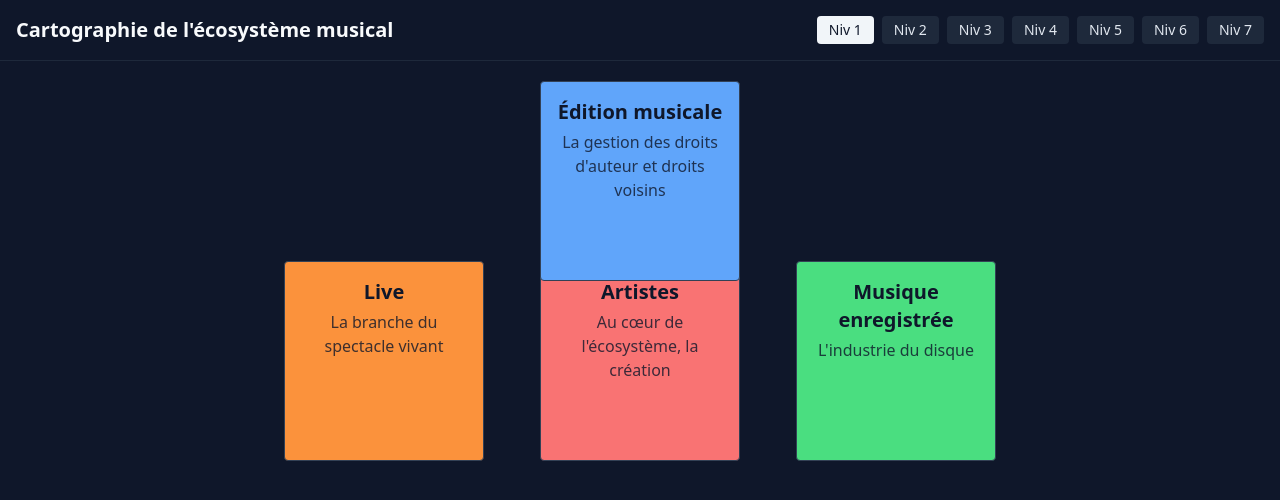
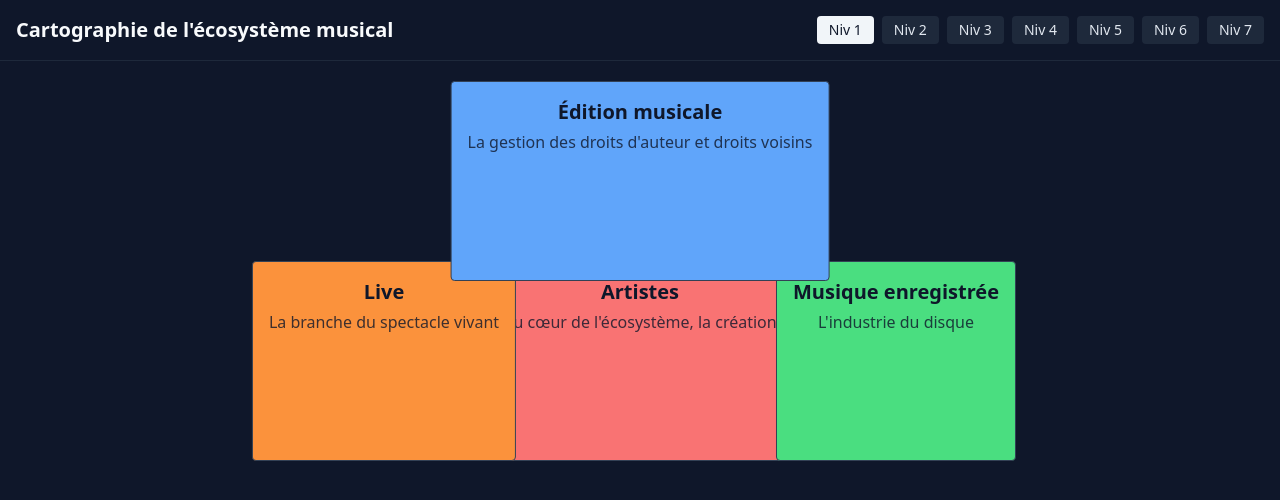
Before and after one commit to RobinCharbonnier/music-big-picture-clean, a React (Vite) app: page / in a window 1280 px wide. Shown: the top 500 px of the page. Built offline with nearby package versions, Linux system fonts and the light colour scheme.

Commit message:
Make worlds auto-expand to contain actors and remove bottom actor grid

```diff
--- a/src/components/ecosystem/EcosystemVisualization.tsx
+++ b/src/components/ecosystem/EcosystemVisualization.tsx
@@ -43,11 +43,16 @@ export function EcosystemVisualization() {
             className="absolute p-4 rounded border border-slate-700 flex flex-col items-center"
             style={{
               backgroundColor: world.color,
-              height: "200px",
-              width: "200px",
+              minHeight: "200px",
+              minWidth: "200px",
               left: `${world.x}%`,
               top: `${world.y}%`,
               transform: "translate(-50%, -50%)",
+              display: "flex",
+              flexDirection: "column",
+              justifyContent: "flex-start",
+              alignItems: "center",
+              paddingBottom: "12px",
             }}
           >
             <h2 className="font-semibold text-slate-900 text-center text-xl">
@@ -80,23 +85,6 @@ export function EcosystemVisualization() {
           </div>
         ))}
       </div>
-
-      {/* GRID OF ACTORS — ONLY FROM LEVEL 3 */}
-      {level >= 3 && (
-        <div className="p-4 grid grid-cols-2 md:grid-cols-3 lg:grid-cols-4 gap-4">
-          {ACTORS.filter((actor) => actor.level === level).map((actor) => (
-            <div
-              key={actor.id}
-              className="p-4 bg-slate-800 rounded border border-slate-700"
-            >
-              <h2 className="font-semibold">{actor.name}</h2>
-              <p className="text-sm text-slate-400">
-                Chaîne de valeur : {actor.valueChainPosition}
-              </p>
-            </div>
-          ))}
-        </div>
-      )}
     </div>
   );
 }
```
